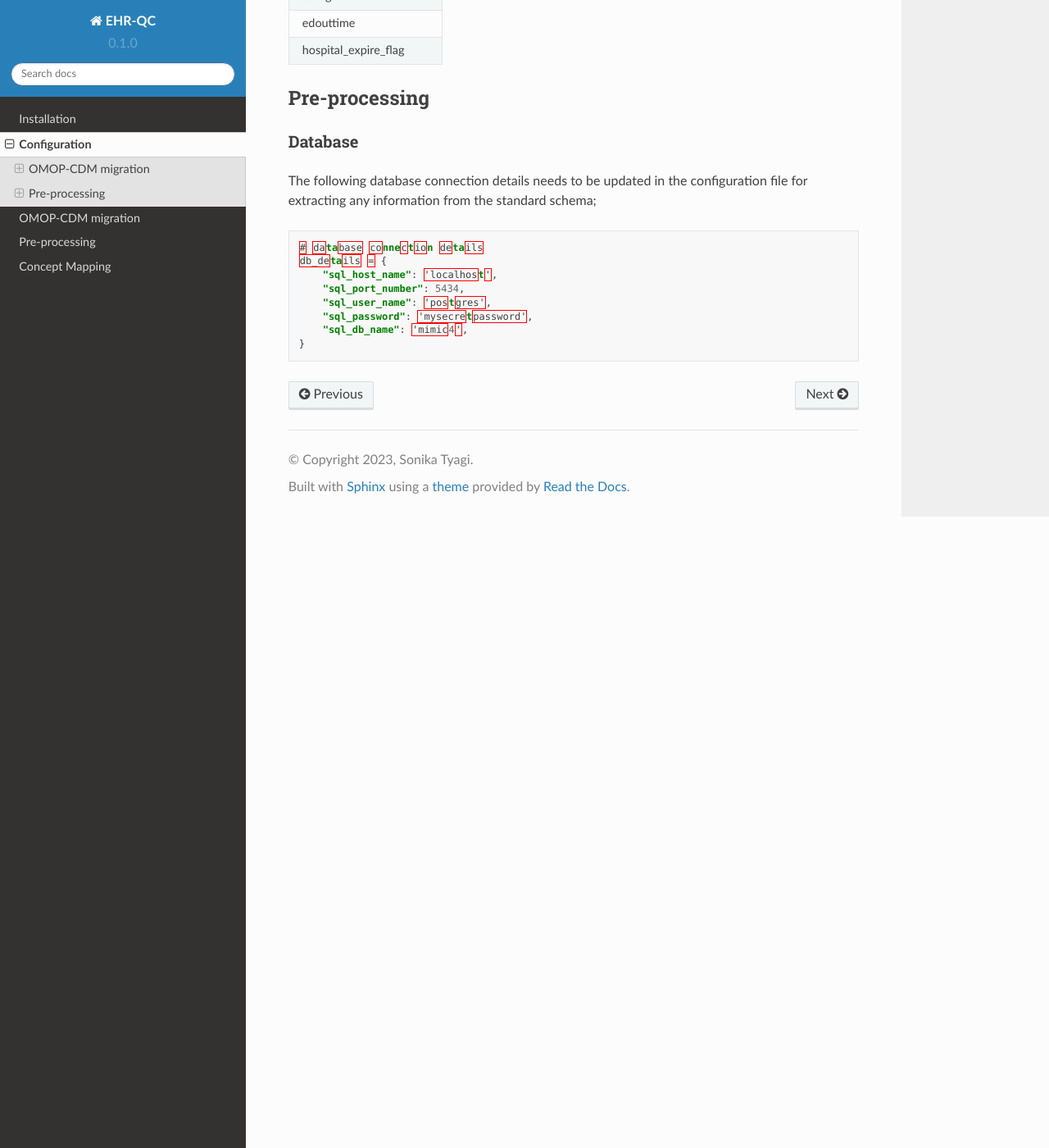
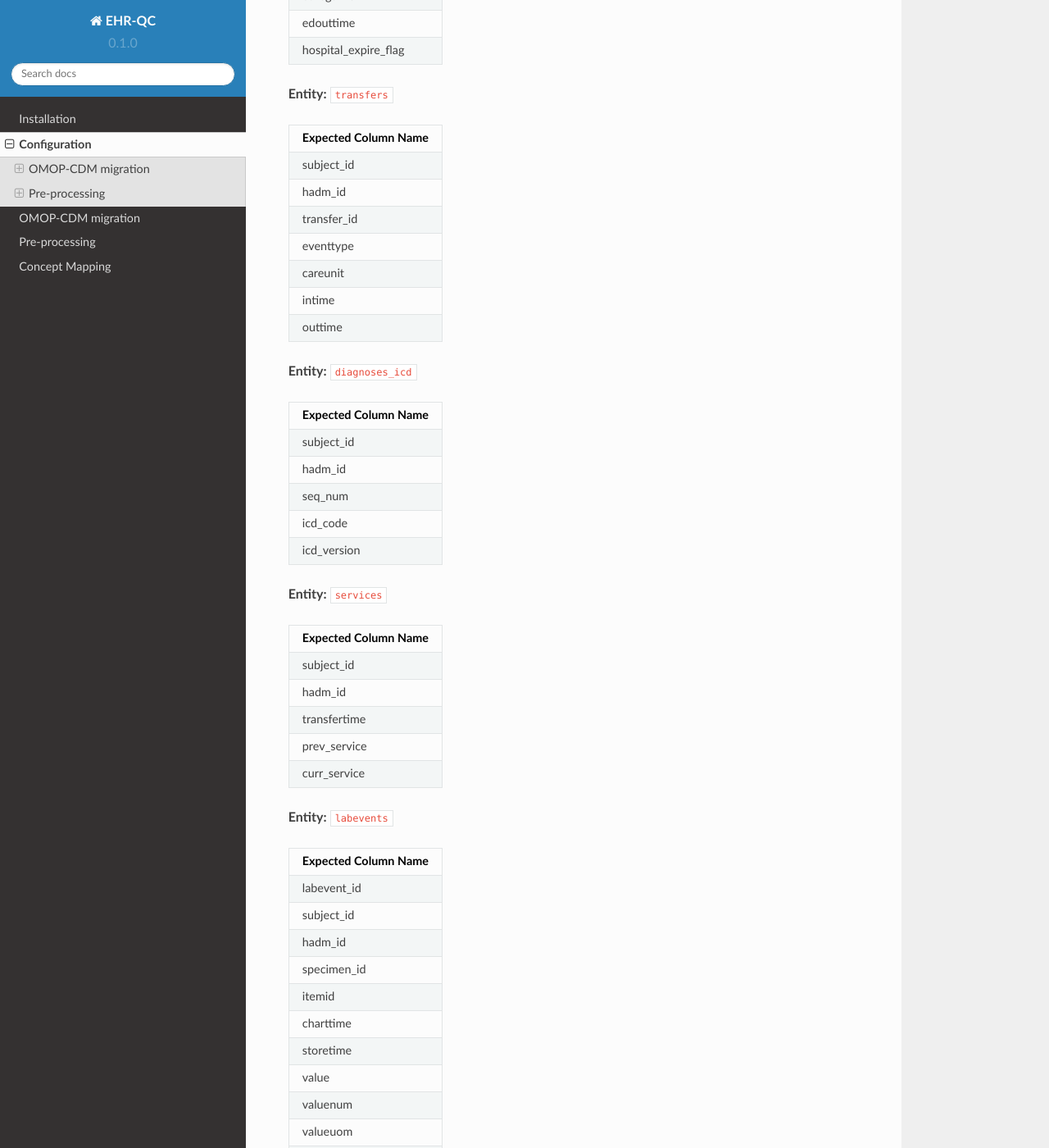
Before and after one commit to ryashpal/EHR-QC-Tutorials, a Sphinx documentation site: the page built from docs/source/config.rst, in a window 1280 px wide and 1400 px high, scrolled down 3456 px. Shown: the whole window at 82% size. Built offline with Sphinx 7.4.7 and the Read the Docs theme 2.0.0, drawn with Linux system fonts in a browser that asks for light colours; some of the changed text lies outside the part shown.

Commit message:
adding few more entities

```diff
--- a/docs/source/config.rst
+++ b/docs/source/config.rst
@@ -153,6 +153,93 @@ A mapping is required, if an entity has non expected column name. All the differ
 | hospital_expire_flag |
 +----------------------+
 
+**Entity:** ``transfers``
+
++----------------------+
+| Expected Column Name |
++======================+
+| subject_id           |
++----------------------+
+| hadm_id              |
++----------------------+
+| transfer_id          |
++----------------------+
+| eventtype            |
++----------------------+
+| careunit             |
++----------------------+
+| intime               |
++----------------------+
+| outtime              |
++----------------------+
+
+**Entity:** ``diagnoses_icd``
+
++----------------------+
+| Expected Column Name |
++======================+
+| subject_id           |
++----------------------+
+| hadm_id              |
++----------------------+
+| seq_num              |
++----------------------+
+| icd_code             |
++----------------------+
+| icd_version          |
++----------------------+
+
+**Entity:** ``services``
+
++----------------------+
+| Expected Column Name |
++======================+
+| subject_id           |
++----------------------+
+| hadm_id              |
++----------------------+
+| transfertime         |
++----------------------+
+| prev_service         |
++----------------------+
+| curr_service         |
++----------------------+
+
+**Entity:** ``labevents``
+
++----------------------+
+| Expected Column Name |
++======================+
+| labevent_id          |
++----------------------+
+| subject_id           |
++----------------------+
+| hadm_id              |
++----------------------+
+| specimen_id          |
++----------------------+
+| itemid               |
++----------------------+
+| charttime            |
++----------------------+
+| storetime            |
++----------------------+
+| value                |
++----------------------+
+| valuenum             |
++----------------------+
+| valueuom             |
++----------------------+
+| ref_range_lower      |
++----------------------+
+| ref_range_upper      |
++----------------------+
+| flag                 |
++----------------------+
+| priority             |
++----------------------+
+| comments             |
++----------------------+
 
 Pre-processing
 --------------
```
